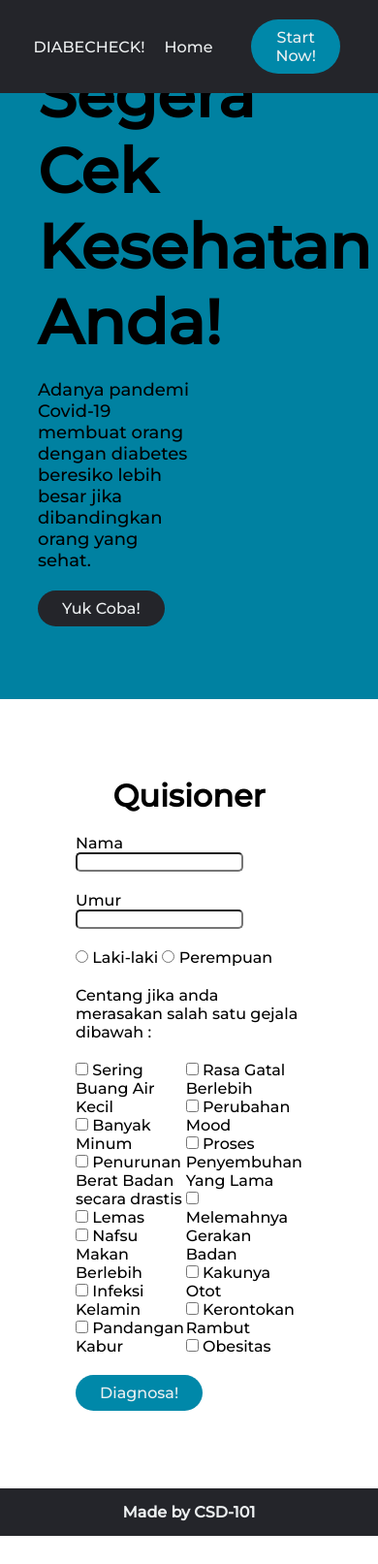
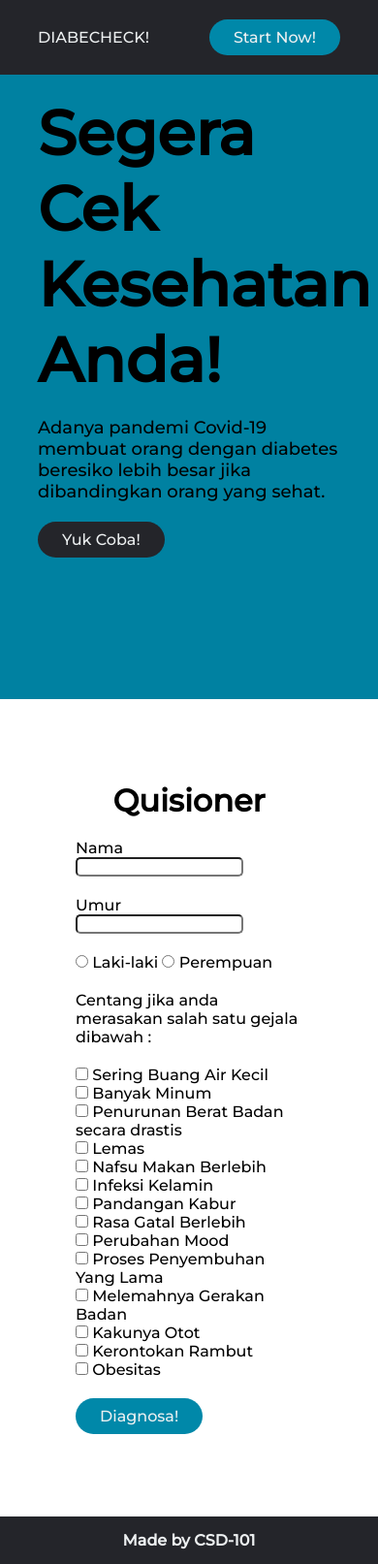
Before and after one commit to fahmi-nugroho/Proyek-Capstone-CSD-101, a Flask app: page / in a window 390 px wide. Shown: the whole page at 97% size. Before the commit the page ends 1584 px from the top, so only its background shows below. Run offline with Flask 2, Linux system fonts and the light colour scheme; parts of the project's set-up code (start-up, migrations or seed data) failed here and were passed over.

Commit message:
add responsive to index.html

```diff
--- a/static/styles/style.css
+++ b/static/styles/style.css
@@ -163,3 +163,31 @@ footer {
   text-align: center;
   padding: 15px;
 }
+
+@media screen and (max-width: 576px) {
+  header nav ul {
+    display: none;
+  }
+
+  .hero .hero-heading {
+    padding-top: 25%;
+  }
+}
+
+@media screen and (max-width: 768px) {
+  .hero .hero-heading {
+    width: 100%;
+    padding-right: 10%;
+  }
+
+  .question {
+    margin-top: 0px;
+    margin-bottom: 0px;
+    padding-top: 85px;
+    padding-bottom: 85px;
+  }
+
+  .question .gejala {
+    display: block;
+  }
+}
```
